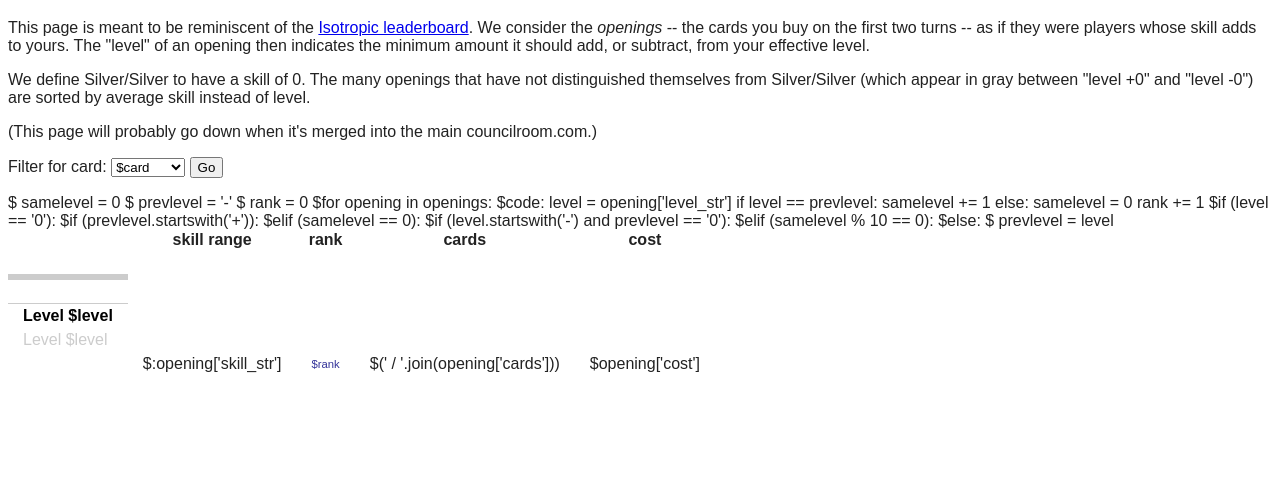
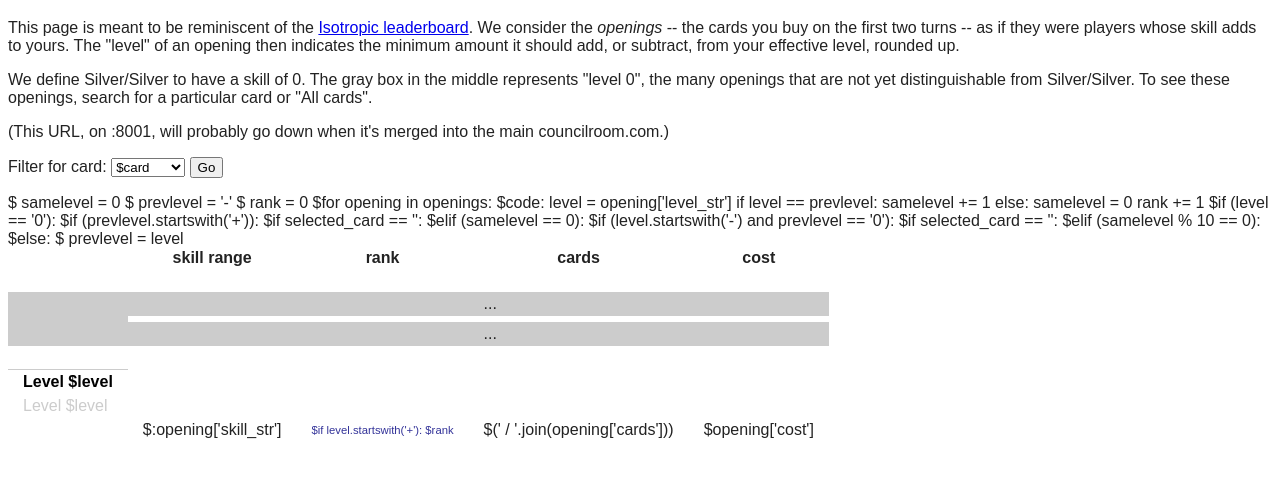
Before and after one commit to rspeer/dominionstats, a plain HTML site: page openings_template.html in a window 1280 px wide. Shown: the part 87-564 px from the top of the page. Drawn offline with Linux system fonts and the light colour scheme.

Commit message:
round up levels so we don't have to distinguish +0, 0, and -0

```diff
--- a/openings_template.html
+++ b/openings_template.html
@@ -24,11 +24,10 @@ b { font-weight: bold; color: #000; }
 We consider the <i>openings</i> -- the cards you buy on the first two turns --
 as if they were players whose skill adds to yours. The "level" of an opening
 then indicates the minimum amount it should add, or subtract, from your
-effective level.</p>
-<p>We define Silver/Silver to have a skill of 0. The many openings that have
-not distinguished themselves from Silver/Silver (which appear in gray between
-"level +0" and "level -0") are sorted by average skill instead of level.</p>
-<p>(This page will probably go down when it's merged into the main
+effective level, rounded up.</p>
+<p>We define Silver/Silver to have a skill of 0. The gray box in the middle
+represents "level 0", the many openings that are not yet distinguishable from Silver/Silver. To see these openings, search for a particular card or "All cards".</p>
+<p>(This URL, on :8001, will probably go down when it's merged into the main
 councilroom.com.)</p>
 <form action="/openings" method="get">
 <label for="card">Filter for card:</label>
@@ -60,9 +59,17 @@ $for opening in openings:
             <tr class='blank'>
             <td></td> <td>&nbsp;</td> <td></td> <td></td> <td></td>
             </tr>
+            $if selected_card == '':
+                <tr class='indeterminate'>
+                <td></td> <td></td> <td></td> <td>...</td> <td></td>
+                </tr>
         <tr class='indeterminate'> <td></td>
     $elif (samelevel == 0):
         $if (level.startswith('-') and prevlevel == '0'):
+            $if selected_card == '':
+                <tr class='indeterminate'>
+                <td></td> <td></td> <td></td> <td>...</td> <td></td>
+                </tr>
             <tr class='blank'>
             <td></td> <td>&nbsp;</td> <td></td> <td></td> <td></td>
             </tr>
@@ -73,7 +80,10 @@ $for opening in openings:
         <tr><td></td>
     $ prevlevel = level
     <td>$:opening['skill_str']</td>
-    <td class='c2'>$rank</td>
+    <td class='c2'>
+    $if level.startswith('+'):
+        $rank
+    </td>
     <td>$(' / '.join(opening['cards']))</td>
     <td>$opening['cost']</td>
     </tr>
```
Also changed, not shown: 1 other file.
